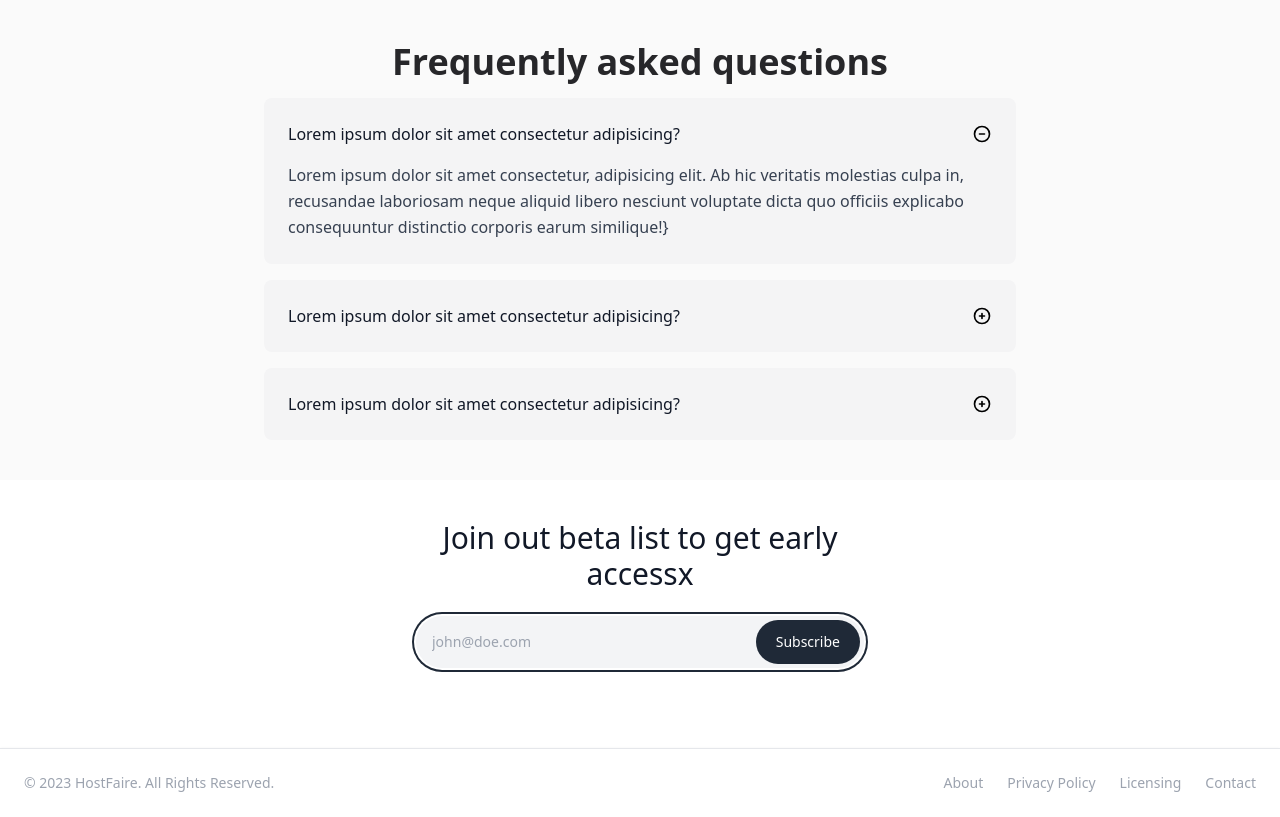
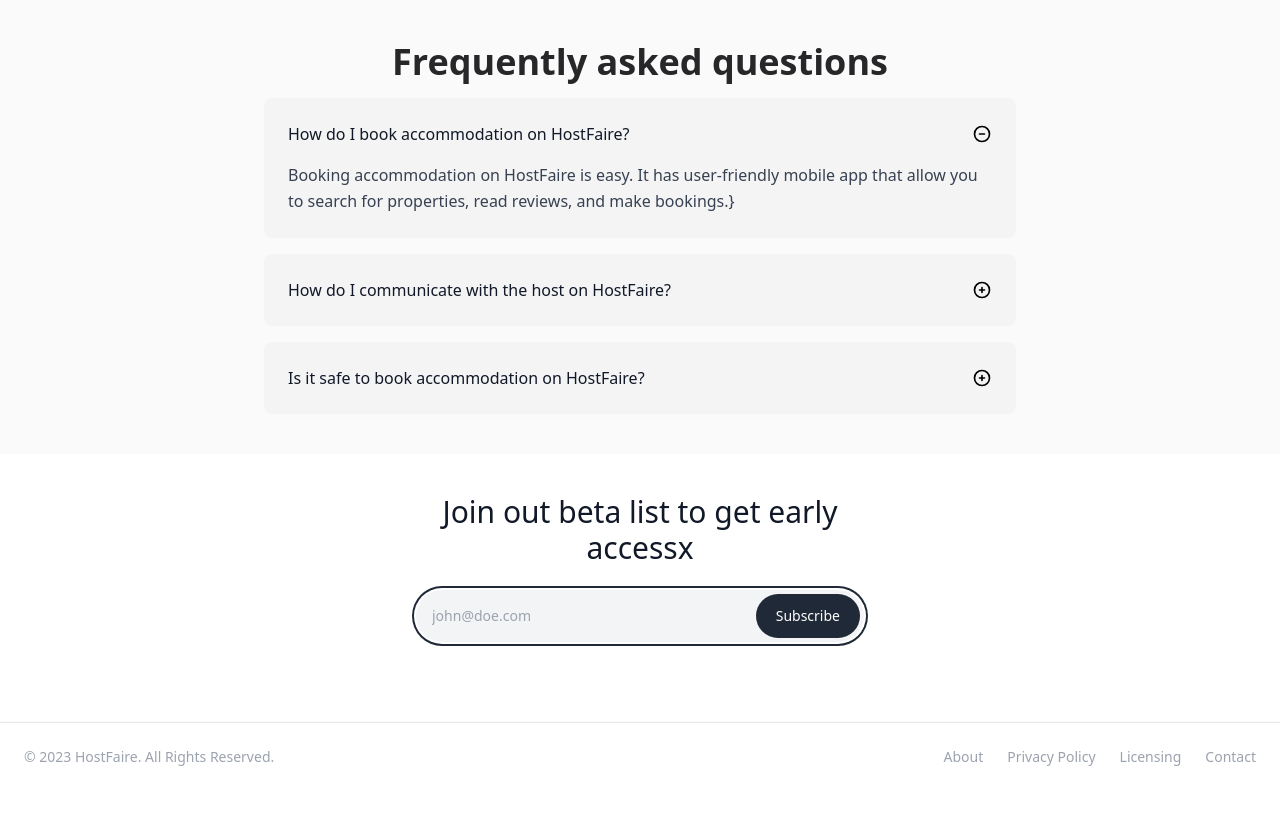
Before and after one commit to atif0075/hostfaire-home, a Nuxt app: page / in a window 1280 px wide. Shown: the part 3220-4037 px from the top of the page. After the commit the page ends 4011 px from the top, so only its background shows below. Built offline with nearby package versions, Linux system fonts and the light colour scheme.

Commit message:
update faq.vue

```diff
--- a/components/faq.vue
+++ b/components/faq.vue
@@ -1,21 +1,21 @@
 <script setup lang="ts">
 let faqList = ref([
   {
-    question: "Lorem ipsum dolor sit amet consectetur adipisicing?",
+    question: "How do I book accommodation on HostFaire?",
     answer:
-      "Lorem ipsum dolor sit amet consectetur, adipisicing elit. Ab hic veritatis molestias culpa in, recusandae laboriosam neque aliquid libero nesciunt voluptate dicta quo officiis explicabo consequuntur distinctio corporis earum similique!",
+      "Booking accommodation on HostFaire is easy. It has user-friendly mobile app that allow you to search for properties, read reviews, and make bookings.",
     open: true,
   },
   {
-    question: "Lorem ipsum dolor sit amet consectetur adipisicing?",
+    question: "How do I communicate with the host on HostFaire?",
     answer:
-      "Lorem ipsum dolor sit amet consectetur, adipisicing elit. Ab hic veritatis molestias culpa in, recusandae laboriosam neque aliquid libero nesciunt voluptate dicta quo officiis explicabo consequuntur distinctio corporis earum similique!",
+      "HostFaire has messaging systems in place to allow guests to communicate with the host or property. You can send a message to the host through the platform to ask any questions or to request additional information.",
     open: false,
   },
   {
-    question: "Lorem ipsum dolor sit amet consectetur adipisicing?",
+    question: "Is it safe to book accommodation on HostFaire?",
     answer:
-      "Lorem ipsum dolor sit amet consectetur, adipisicing elit. Ab hic veritatis molestias culpa in, recusandae laboriosam neque aliquid libero nesciunt voluptate dicta quo officiis explicabo consequuntur distinctio corporis earum similique!",
+      "HostFaire has measures in place to ensure the safety of their guests. It  provides reviews and ratings from previous guests, so travelers can make informed decisions about where to stay. Additionally, It’s system is secured and encrypted to ensure the protection of the personal information of the users.",
     open: false,
   },
 ]);
```
